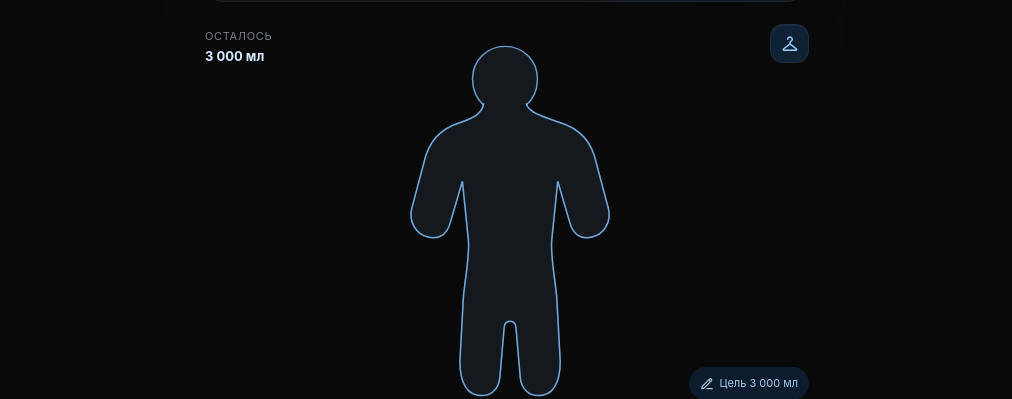
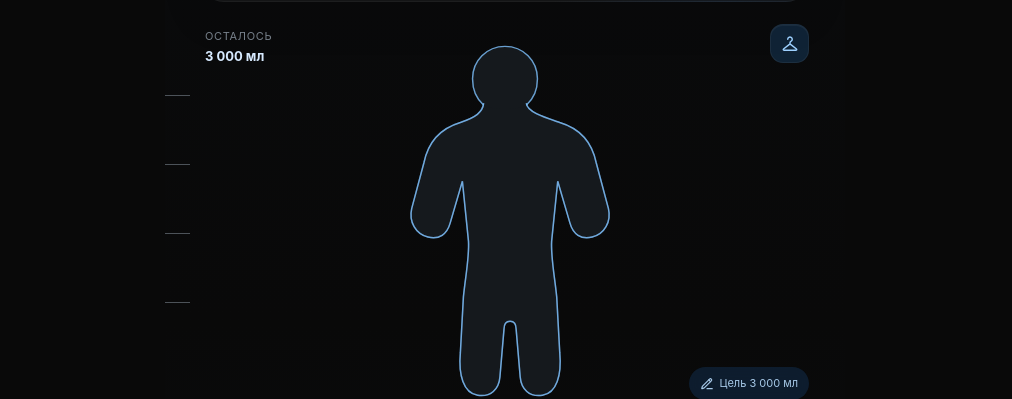
Before and after one commit to egorogarkov34-arch/-2, a React (Vite) app: page / in a window 1280 px wide. Shown: the part 309-708 px from the top of the page, without its empty margins (135-1147 px from the left). Built offline with nearby package versions, Linux system fonts and the light colour scheme.

Commit message:
Place percentage scale beside hydration body

```diff
--- a/src/pages/home/ui/HomePage.tsx
+++ b/src/pages/home/ui/HomePage.tsx
@@ -15,6 +15,7 @@ import { useTranslation } from '@/shared/lib/i18n'
 
 const container: Variants = { hidden: {}, show: { transition: { staggerChildren: .07 } } }
 const item: Variants = { hidden: { opacity: 0, y: 14 }, show: { opacity: 1, y: 0, transition: { type: 'spring', stiffness: 180, damping: 20 } } }
+const percentageMarks = [100, 75, 50, 25] as const
 
 export default function HomePage() {
   const [sheetOpen, setSheetOpen] = useState(false)
@@ -55,7 +56,7 @@ export default function HomePage() {
     <motion.div className="refresh-indicator" animate={{ y: Math.max(-46, pullDistance - 46), opacity: pullDistance ? 1 : 0 }}><Droplets size={16} className={isRefreshing ? 'is-refreshing' : ''}/><span>{isRefreshing ? t('refresh') : t('pullToRefresh')}</span></motion.div>
     <motion.header className="home-header" variants={item}><div><p className="eyebrow">{t('today')}, {todayDate}</p><h1>{t('greeting')}, {profile.name} <span>✦</span></h1></div></motion.header>
     <motion.section className="goal-overview" variants={item} aria-label={t('progress')}><div className="goal-copy"><p>{t('todayBalance')}</p><strong>{formatMl(today, language)} <small>{millilitres}</small></strong><span>{t('of')} {formatMl(goal, language)} {millilitres}</span></div><ProgressRing value={fillPercentage} label={`${completion}%`} size={96} stroke={8}/></motion.section>
-    <motion.section className="body-section" variants={item}><div className="body-metrics"><span>{t('remaining')}</span><strong>{remaining ? `${formatMl(remaining, language)} ${millilitres}` : t('goalReached')}</strong></div><BodyWater percentage={fillPercentage} skin={profile.skin}/><button className="wardrobe-button" onClick={() => { haptic.tap(); setWardrobeOpen(true) }} aria-label={t('wardrobe')}><HangerIcon/></button><button className="edit-goal" onClick={() => { haptic.tap(); setGoalOpen(true) }}><PencilLine size={14}/> {t('goal')} {formatMl(goal, language)} {millilitres}</button></motion.section>
+    <motion.section className="body-section" variants={item}><div className="body-metrics"><span>{t('remaining')}</span><strong>{remaining ? `${formatMl(remaining, language)} ${millilitres}` : t('goalReached')}</strong></div><div className="body-scale" aria-hidden="true">{percentageMarks.map((mark) => <span key={mark}><b>{mark}%</b><i/></span>)}</div><BodyWater percentage={fillPercentage} skin={profile.skin}/><button className="wardrobe-button" onClick={() => { haptic.tap(); setWardrobeOpen(true) }} aria-label={t('wardrobe')}><HangerIcon/></button><button className="edit-goal" onClick={() => { haptic.tap(); setGoalOpen(true) }}><PencilLine size={14}/> {t('goal')} {formatMl(goal, language)} {millilitres}</button></motion.section>
     <motion.section className="quick-actions" variants={item}><motion.button className="add-water-button" onClick={() => { haptic.tap(); setSheetOpen(true) }} whileTap={{ scale: .98 }}><span className="add-icon"><Plus size={24}/></span><span><b>{t('addWater')}</b><small>{t('createEntry')}</small></span><Droplets size={21}/></motion.button><button className="history-button" onClick={() => setHistoryOpen(true)} aria-label={t('history')}><History size={20}/></button></motion.section>
     <motion.form className="home-custom-entry" variants={item} onSubmit={(event) => { event.preventDefault(); submitCustomAmount() }}>
       <label htmlFor="home-custom-amount">{t('customAmount')}</label>
```
